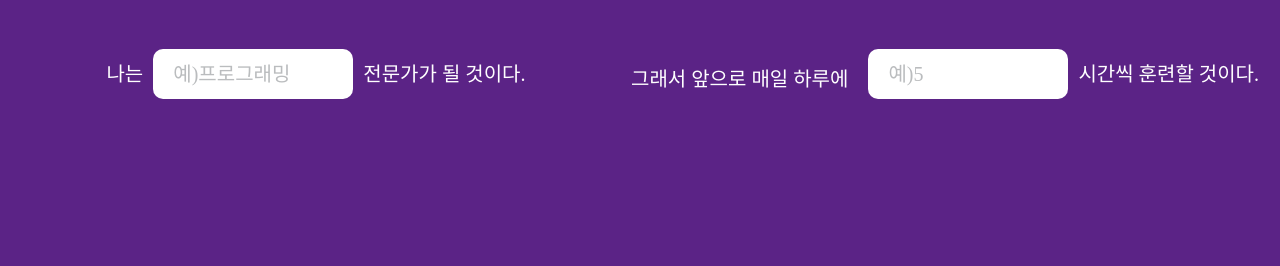
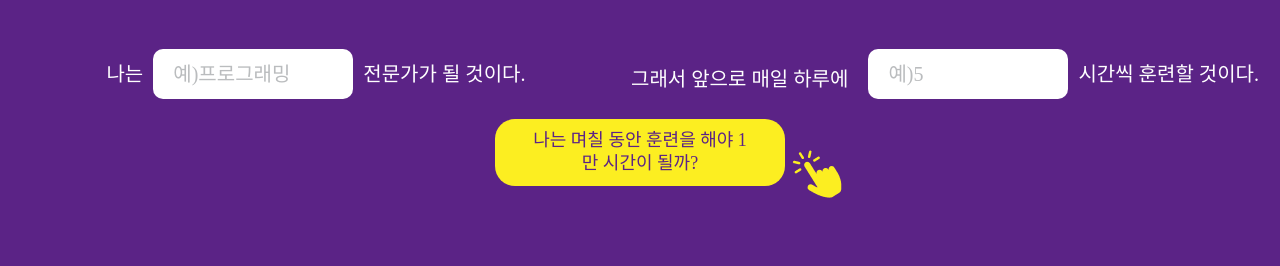
Before and after one commit to choar816/10000hours-rule, a plain HTML site: page index.html in a window 1280 px wide. Shown: the part 531-797 px from the top of the page. Drawn offline with Linux system fonts and the light colour scheme; a web font is replaced by a local one.

Commit message:
Edit markup (minor things)

```diff
--- a/css/style_desktop.css
+++ b/css/style_desktop.css
@@ -7,6 +7,7 @@
         top: 50px;
         width: 265px;
     }
+
     .saying {
         top: 350px;
         font-size: 35px;
@@ -14,6 +15,7 @@
     .definition {
         top: 430px;
     }
+
     .plan {
         top: 580px;
         text-align: center;
--- a/css/style_mobile.css
+++ b/css/style_mobile.css
@@ -72,7 +72,7 @@ p strong {
     display: inline;
 }
 
-input {
+.input-user {
     display: inline;
     width: 160px;
     height: 40px;
@@ -89,13 +89,9 @@ input {
 }
 
 button {
-    position: absolute;
-    top: 650px;
     background-color: #FCEE21;
     border-radius: 20px;
     border: 0;
-    width: 290px;
-    padding: 5px 30px;
     font-size: 18px;
     text-align: center;
     cursor: pointer;
@@ -105,7 +101,14 @@ button p {
     font-family: 'GmarketSansBold';
     font-size: 18px;
 }
-button::after {
+
+.calculate {
+    position: absolute;
+    top: 650px;
+    width: 290px;
+    padding: 5px 30px;
+}
+.calculate::after {
     content: url('../img/click.png');
     position: absolute;
     top: 20px;
--- a/index.html
+++ b/index.html
@@ -28,9 +28,15 @@
             <input type="text" placeholder="예)5" class="input-user"><p>시간씩 훈련할 것이다.</p>
         </article>
     </section>
-    <button>
+    <button class="calculate">
         <p>나는 며칠 동안 훈련을 해야 1만 시간이 될까?</p>
     </button>
+    <section class="loading">
+        <!-- <img src="../img/loading.png" alt="돌아가는 시계 이미지"> -->
+    </section>
+    <section class="result">
+
+    </section>
     <footer>
         <img src="./img/logo.png" alt="위니브">
         <p>본 서비스 내 이미지 및 콘텐츠의 저작권은 주식회사 WeNiv에 있습니다.<br>
--- a/js/10000hours.js
+++ /dev/null
@@ -1 +0,0 @@
-// js file
```
